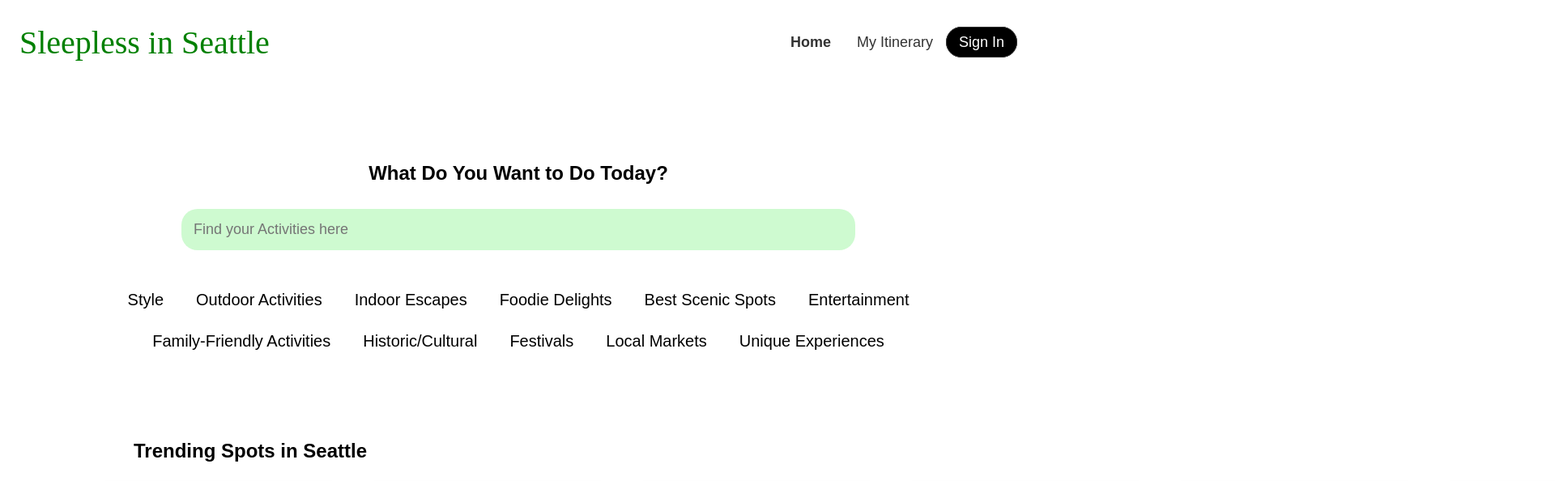
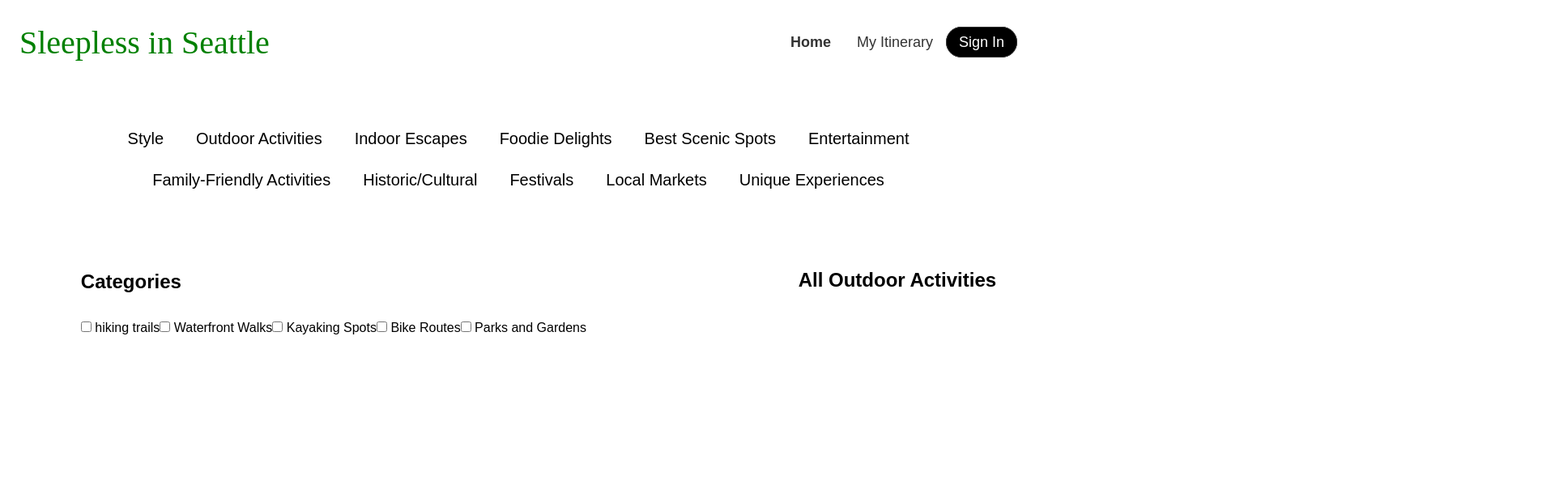
Before and after one commit to info340b-wi24/project-group5, a React (Create React App) app: page / in a window 1280 px wide. Shown: the top 594 px of the page at 81% size, 1920 px wide, since content can reach past the window. Built offline with nearby package versions, Linux system fonts and the light colour scheme; grey boxes are pictures that could not be loaded.

Commit message:
draft 1 of category json page

```diff
--- a/src/App.js
+++ b/src/App.js
@@ -5,16 +5,20 @@ import React, {useState} from 'react';
 // import Categories from './components/Categories';
 // import BoxList from './components/BoxList';
 // import CreateForm from './components/CreateForm';
-// import './index.css';
+import './index.css';
 import Indexhome from './components/Indexhome';
+import Categoriespage from './components/Categoriespage';
+
 import sample_activities from './data/activities.json';
+import outdoors from './data/outsideAct.json';
 
 function App(props) {
 
   return (
 
     <div>
-       <Indexhome activities={sample_activities} />
+       {/* <Indexhome activities={sample_activities} /> */}
+       <Categoriespage tags={outdoors}/>
     </div>
   )
 
--- /dev/null
+++ b/src/components/Categoriespage.js
@@ -0,0 +1,30 @@
+// Categories page
+
+import React, {useState} from 'react';
+import Navbar from './NavBar';
+import Categories from './Categories';
+import '../index.css';
+import CategoryFiltering from './CategoryFiltering';
+
+export default function Categoriespage({tags}) {
+    return (
+        <div>
+        <Navbar />
+        <Categories />
+        <section className="categories-container">
+            <div className="category-section">
+               <h2 id="outdoor-cat">Categories</h2>
+               <CategoryFiltering tags={tags} />
+            </div>
+
+            <div className="outdoors-section">
+               <div className="container">
+                   <div className="row">
+                       <h2 id="outdoor-act">All Outdoor Activities</h2>
+                   </div>
+               </div>
+           </div>
+       </section>
+   </div>
+    );
+}
--- /dev/null
+++ b/src/components/CategoryFiltering.js
@@ -0,0 +1,26 @@
+import React from 'react';
+
+const CategoryFilterbox = (props) => {
+    return (
+        <div>
+            <form>
+                <div className="cat-container"></div>
+                <p>
+                    <input type="checkbox" id={props.data.id} name="visits"/>
+                    <label htmlFor={props.data.id}> {props.data.tag} </label>
+                </p>
+            </form>
+        </div>
+    );
+}
+
+
+export default function CategoryFiltering({ tags }) {
+    return (
+      <div className="test-container">
+        {tags.map((tag) => (
+          <CategoryFilterbox key={tag.id} data={tag} />
+        ))}
+      </div>
+    );
+  }
--- /dev/null
+++ b/src/data/outsideAct.json
@@ -0,0 +1,22 @@
+[
+    {
+        "id": "hiking",
+        "tag": "hiking trails"
+    },
+    {
+        "id": "water",
+        "tag": "Waterfront Walks"
+    },
+    {
+        "id": "kayak",
+        "tag": "Kayaking Spots"
+    },
+    {
+        "id": "bike",
+        "tag": "Bike Routes"
+    },
+    {
+        "id": "parks",
+        "tag": "Parks and Gardens"
+    }
+]
--- a/src/index.css
+++ b/src/index.css
@@ -191,6 +191,7 @@ footer {
 
 /* ------Categories Page------ */
 /* Categories Section */
+
 .c-categories {
     margin-top: 4.375rem;
 }
@@ -220,6 +221,7 @@ footer {
     border-radius: .625rem;
 }
 
+
 /* Categories List with Checkboxes */
 .categories-container {
     display: flex;
@@ -248,6 +250,12 @@ footer {
 form {
     margin-top: 0;
 }
+
+.cat-container {
+    display: flex;
+    flex-direction: column;
+}
+
 
 /* All Outdoor Activities Section */
 
--- a/src/index.js
+++ b/src/index.js
@@ -4,6 +4,7 @@ import './index.css';
 import App from './App';
 // import reportWebVitals from './reportWebVitals';
 import sample_activities from './data/activities.json';
+import outdoors from './data/outsideAct.json';
 import { initializeApp } from "firebase/app";
 // TODO: Add SDKs for Firebase products that you want to use
 // https://firebase.google.com/docs/web/setup#available-libraries
@@ -24,7 +25,7 @@ const app = initializeApp(firebaseConfig);
 const root = ReactDOM.createRoot(document.getElementById('root'));
 root.render(
   <React.StrictMode>
-    <App activities={sample_activities}/>
+    <App activities={sample_activities} tags = {outdoors}/>
   </React.StrictMode>
 );
 
```
